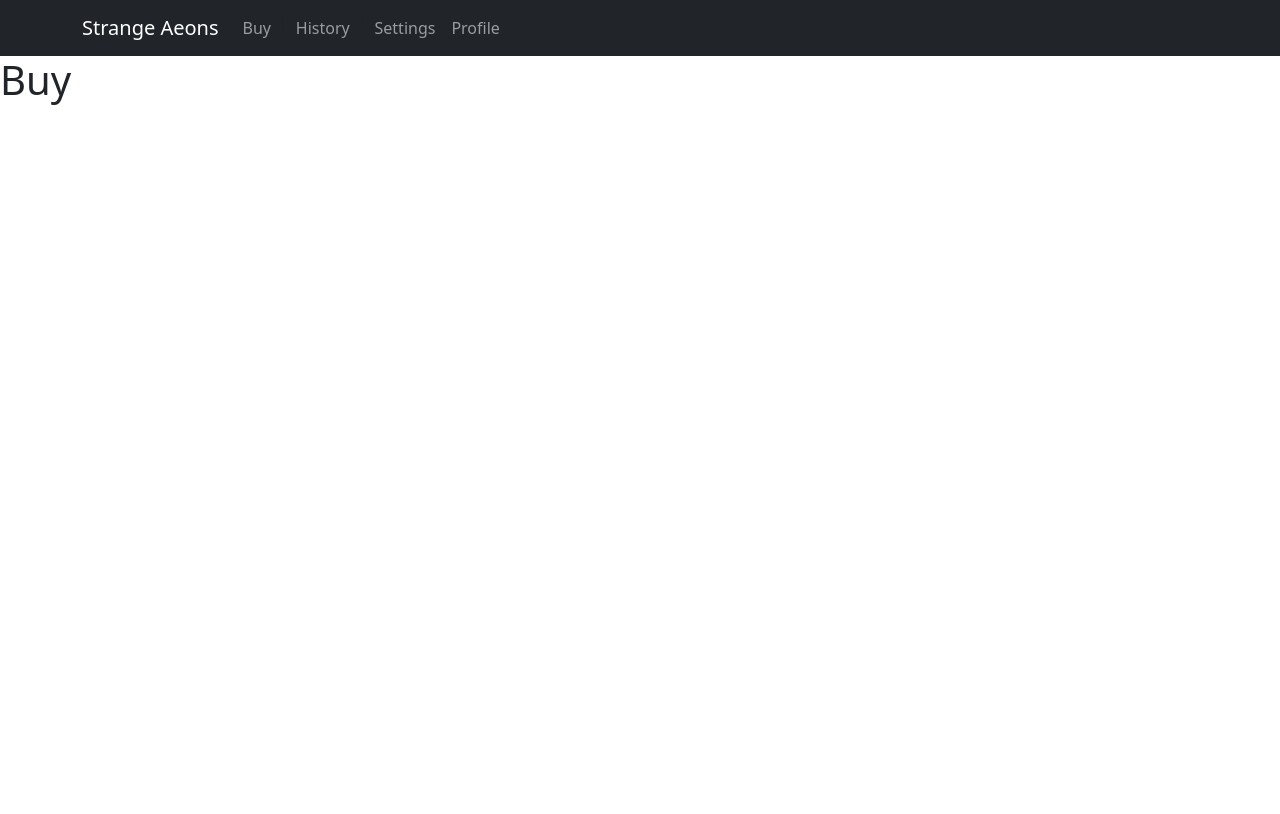
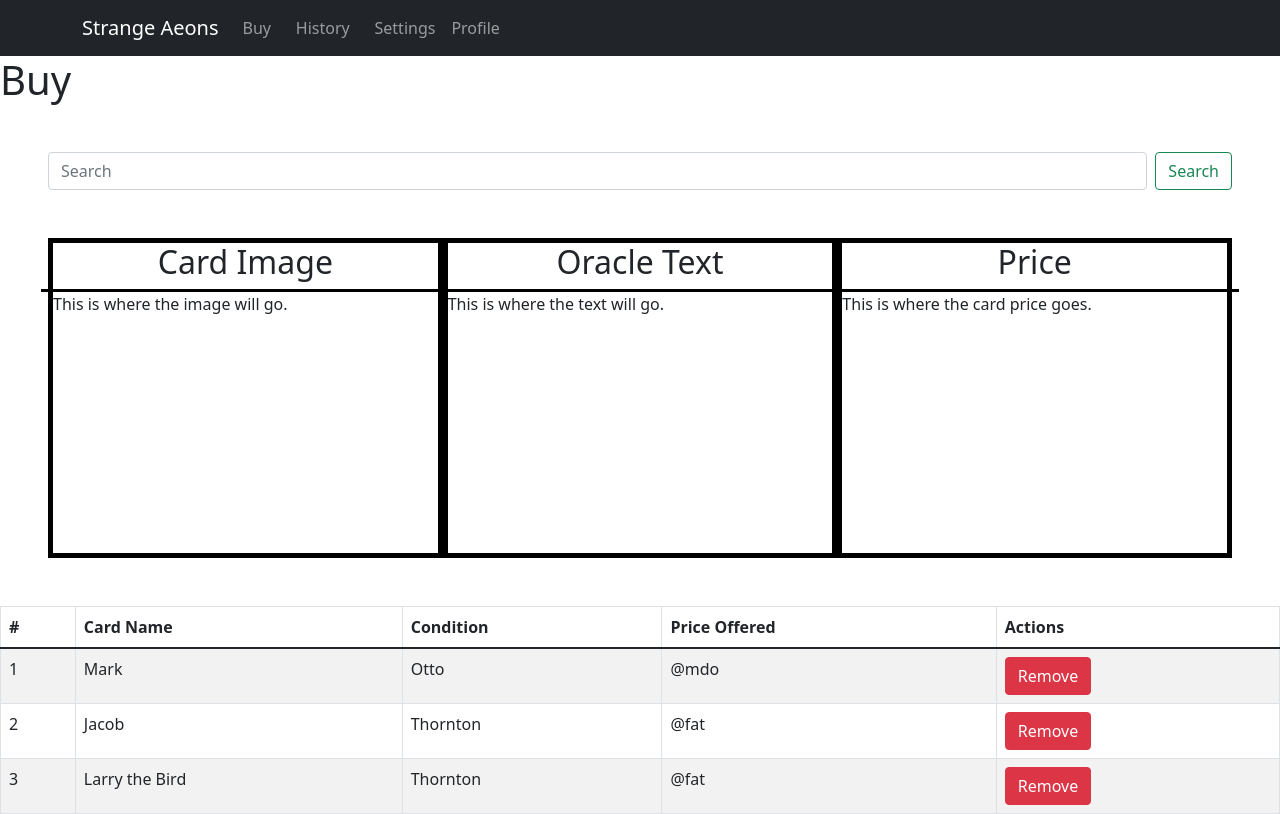
Before and after one commit to anthony-devarti/sa-floortrader, a React (Create React App) app: page / in a window 1280 px wide. Built offline with nearby package versions, Linux system fonts and the light colour scheme.

Commit message:
set up basic layout on each page

```diff
--- /dev/null
+++ b/src/Analytics.js
@@ -0,0 +1,5 @@
+export default function Analytics(){
+    return(
+        <></>
+    )
+}
--- a/src/App.css
+++ b/src/App.css
@@ -1,3 +1,30 @@
-.buy {
-  margin-top: 10vh;
+.visualizer{
+  display: flex;
+  flex-direction: row;
+  margin: 3rem;
+  height: 40vh;
 }
+
+.search-bar {
+  margin: 3rem;
+}
+
+.buy{
+  height: 90vh;
+  justify-content: space-between;
+  align-content: space-between;
+}
+
+.cell{
+  border: 5px solid black
+}
+
+.cell-header{
+  border-bottom: 3px solid black;
+  text-align: center;
+}
+
+.subheader{
+  display: flex;
+  flex-direction: column;
+}
--- a/src/Cart.js
+++ b/src/Cart.js
@@ -1,5 +1,40 @@
-export default function Cart(){
-    return(
-        <></>
+import { Button, Table } from "react-bootstrap"
+
+export default function Cart() {
+    return (
+        <Table striped bordered hover>
+            <thead>
+                <tr>
+                    <th>#</th>
+                    <th>Card Name</th>
+                    <th>Condition</th>
+                    <th>Price Offered</th>
+                    <th>Actions</th>
+                </tr>
+            </thead>
+            <tbody>
+                <tr>
+                    <td>1</td>
+                    <td>Mark</td>
+                    <td>Otto</td>
+                    <td>@mdo</td>
+                    <td><Button variant="danger">Remove</Button></td>
+                </tr>
+                <tr>
+                    <td>2</td>
+                    <td>Jacob</td>
+                    <td>Thornton</td>
+                    <td>@fat</td>
+                    <td><Button variant="danger">Remove</Button></td>
+                </tr>
+                <tr>
+                    <td>3</td>
+                    <td>Larry the Bird</td>
+                    <td>Thornton</td>
+                    <td>@fat</td>
+                    <td><Button variant="danger">Remove</Button></td>
+                </tr>
+            </tbody>
+        </Table>
     )
 }
--- a/src/Routes/Profile.jsx
+++ b/src/Routes/Profile.jsx
@@ -1,5 +1,10 @@
+import Analytics from "../Analytics"
+
 export default function Profile(){
     return(
+        <>
         <h1>Profile</h1>
+        <Analytics />
+        </>
     )
 }
--- a/src/Routes/buy.jsx
+++ b/src/Routes/buy.jsx
@@ -1,11 +1,13 @@
 import Search from "../Search"
 import Cart from "../Cart"
+import Visualizer from "../Visualizer"
 
 export default function Buy(){
     return(
-        <div>
+        <div className="buy">
         <h1>Buy</h1>
         <Search />
+        <Visualizer />
         <Cart />
         </div>
     )
--- a/src/Routes/history.jsx
+++ b/src/Routes/history.jsx
@@ -1,5 +1,44 @@
-export default function History(){
-    return(
-        <h1>History</h1>
-    )
+import { Table } from "react-bootstrap";
+import { Button, ButtonGroup } from "react-bootstrap";
+
+export default function History() {
+  return (
+    <>
+      <h1>History</h1>
+      <div style={{display:"flex", flexDirection:"column"}}>
+        <ButtonGroup aria-label="Basic example">
+          <Button variant="secondary">All</Button>
+          <Button variant="secondary">Event</Button>
+          <Button variant="secondary">Me</Button>
+        </ButtonGroup>
+      </div>
+      <Table striped bordered hover>
+        <thead>
+          <tr>
+            <th>Order #</th>
+            <th>Buyer Name</th>
+            <th>Seller Name</th>
+            <th>Total</th>
+            <th>Delta</th>
+          </tr>
+        </thead>
+        <tbody>
+          <tr>
+            <td>1</td>
+            <td>Mark</td>
+            <td>Otto</td>
+            <td>@mdo</td>
+            <td>@mdo</td>
+          </tr>
+          <tr>
+            <td>2</td>
+            <td>Jacob</td>
+            <td>Thornton</td>
+            <td>@fat</td>
+            <td>@mdo</td>
+          </tr>
+        </tbody>
+      </Table>
+    </>
+  );
 }
--- a/src/Search.js
+++ b/src/Search.js
@@ -1,5 +1,17 @@
-export default function Search(){
-    return(
-        <></>
+import { Form, FormControl, Button } from "react-bootstrap"
+
+export default function Search() {
+    return (
+        <div className="search-bar">
+        <Form className="d-flex">
+            <FormControl
+                type="search"
+                placeholder="Search"
+                className="me-2"
+                aria-label="Search"
+            />
+            <Button variant="outline-success">Search</Button>
+        </Form>
+        </div>
     )
 }
--- /dev/null
+++ b/src/Visualizer.js
@@ -0,0 +1,32 @@
+import { Col, Row } from "react-bootstrap"
+
+export default function Visualizer(){
+    return(
+        <div className="visualizer">
+            <Col className="cell">
+                <Row className="cell-header">
+                    <h2>Card Image</h2>
+                </Row>
+                <Row>
+                    <p>This is where the image will go.</p>
+                </Row>
+            </Col>
+            <Col className="cell">
+                <Row className="cell-header">
+                    <h2>Oracle Text</h2>
+                </Row>
+                <Row>
+                    <p>This is where the text will go.</p>
+                </Row>
+            </Col>
+            <Col className="cell">
+                <Row className="cell-header">
+                    <h2>Price</h2>
+                </Row>
+                <Row>
+                    <p>This is where the card price goes.</p>
+                </Row>
+            </Col>
+        </div>
+    )
+}
```
